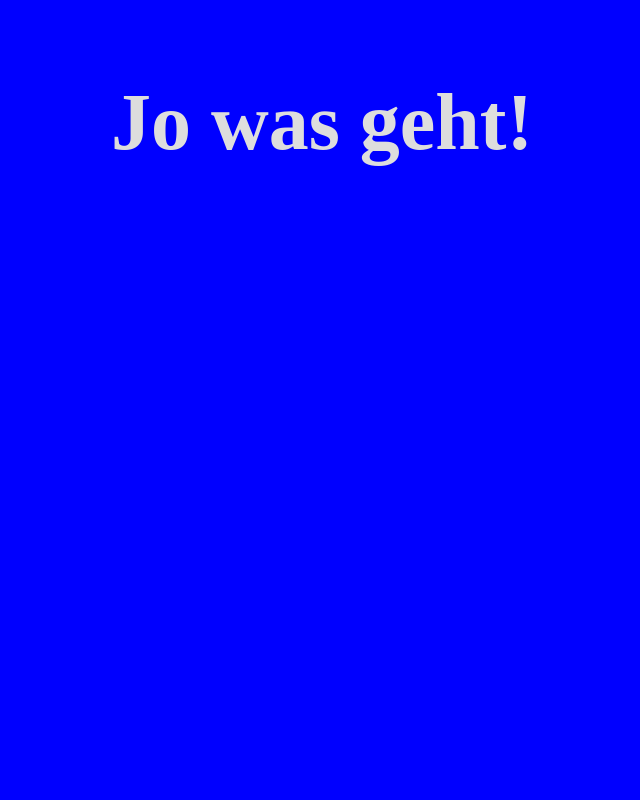
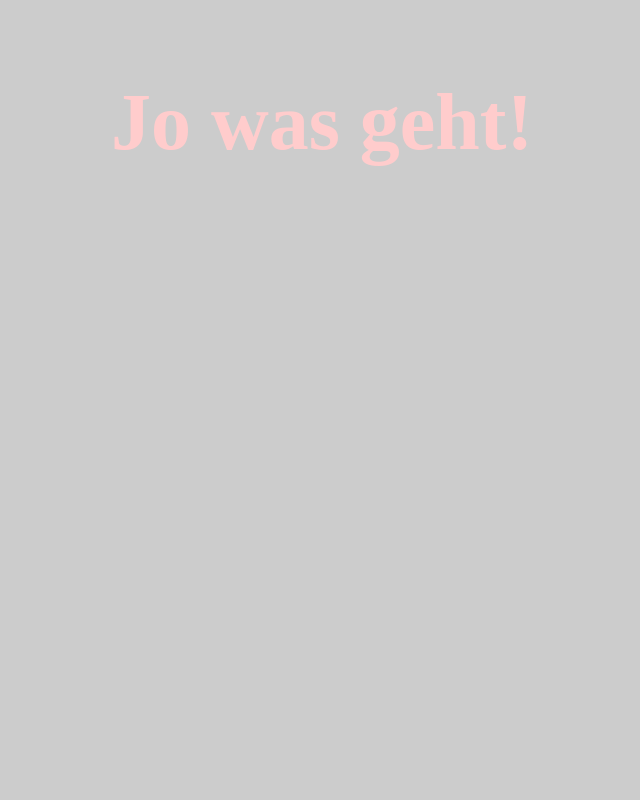
Before and after one commit to HerrGustav/Gulp-Test, a website: page app/index.html in a window 1280 px wide. Shown: the top 800 px of the page, without its empty margins (318-958 px from the left). Drawn offline with Linux system fonts and the light colour scheme.

Commit message:
test changes

```diff
--- a/app/scss/styles.scss
+++ b/app/scss/styles.scss
@@ -1,4 +1,5 @@
-$c-brand: blue;
+$c-brand: #ccc;
+$c-brand-sub: #fcc;
 .testing {
     width: percentage(5/7);
     display: flex;
@@ -12,7 +13,7 @@ body {
     padding: 15px;
     border-radius: 60px;
     h1 {
-        color: #dddddd;
+        color: $c-brand-sub;
         text-align: center;
         font-size: 80px;
     }
```
Also changed, not shown: app/css/styles.css.
